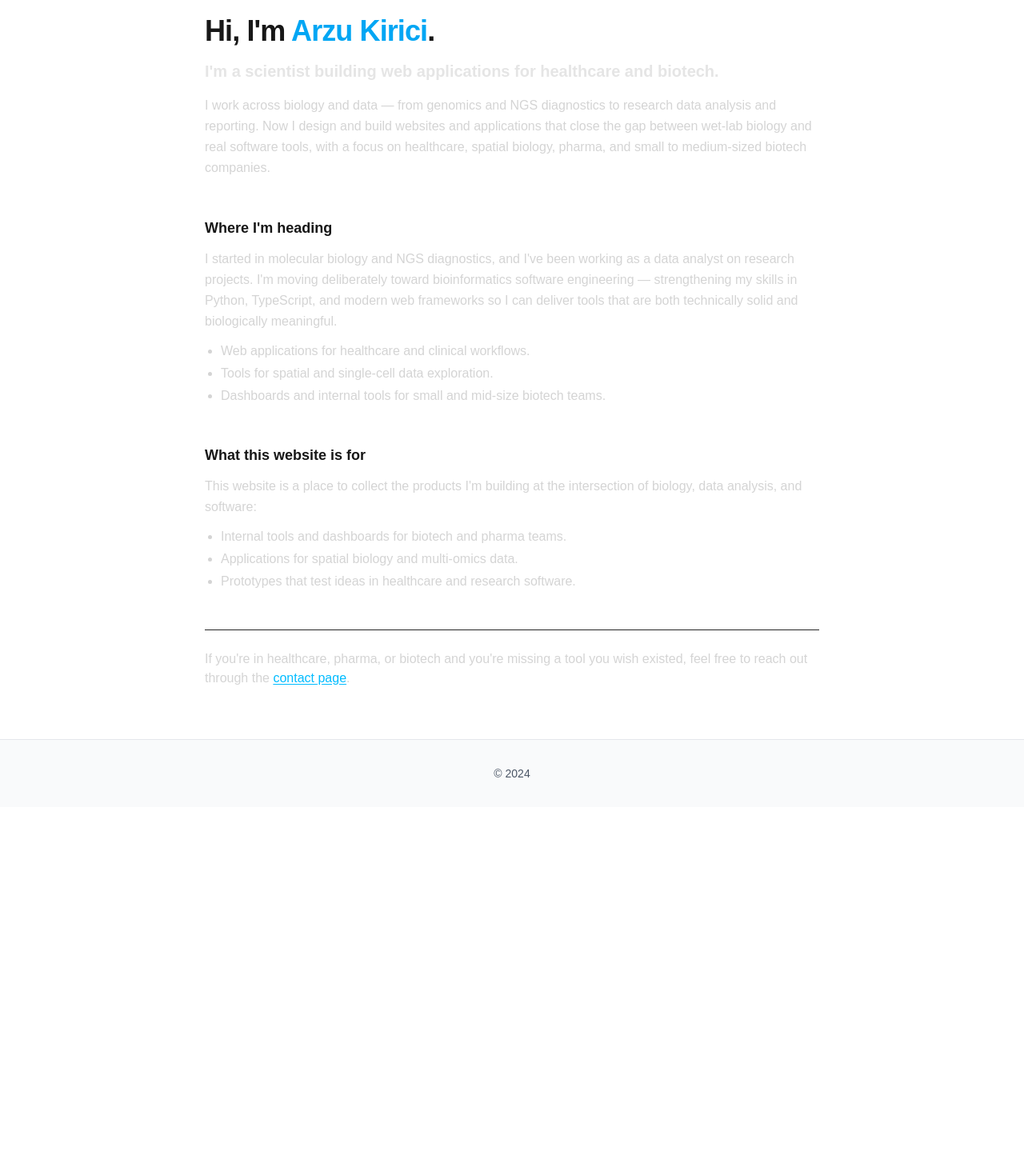
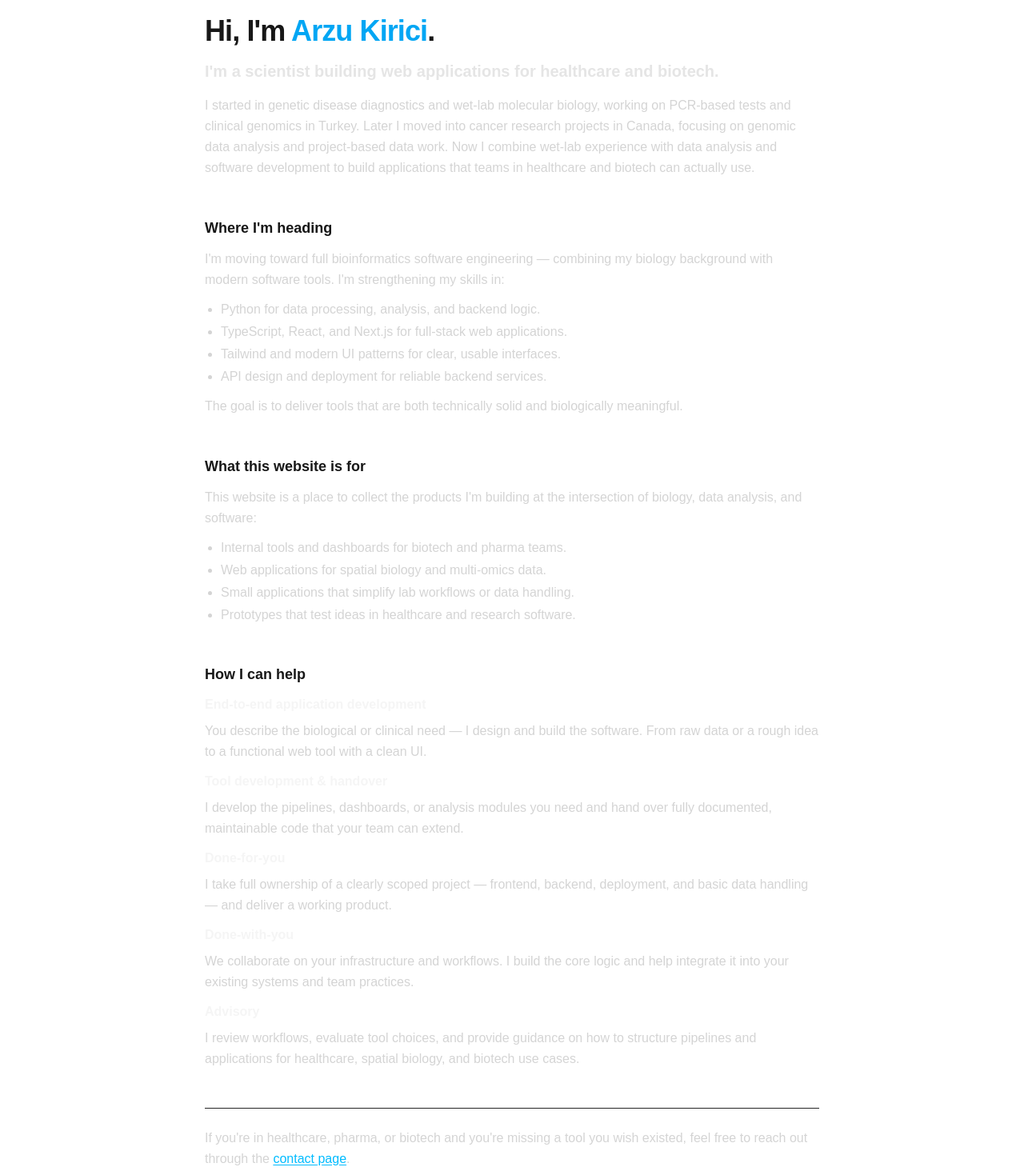
Before and after one commit to agkirici/agkirici.github.io, a Next.js app: page / in a window 1280 px wide. Shown: the part 146-1610 px from the top of the page at 80% size. Before the commit the page ends 1155 px from the top, so only its background shows below. Built offline with nearby package versions, Linux system fonts and the light colour scheme.

Commit message:
Refine homepage copy and services

```diff
--- a/app/page.tsx
+++ b/app/page.tsx
@@ -9,35 +9,39 @@ export default function HomePage() {
             Hi, I&apos;m <span className="text-sky-500">Arzu Kirici</span>.
           </h1>
           <h2 className="text-xl font-semibold text-neutral-200">
-           I'm a scientist building web applications for healthcare and biotech.
+            I&apos;m a scientist building web applications for healthcare and biotech.
           </h2>
           <p className="text-neutral-300 leading-relaxed">
-            I work across biology and data — from genomics and NGS diagnostics to
-            research data analysis and reporting. Now I design and build websites and
-            applications that close the gap between wet-lab biology and real software
-            tools, with a focus on healthcare, spatial biology, pharma, and small to
-            medium-sized biotech companies.
+            I started in genetic disease diagnostics and wet-lab molecular biology, working
+            on PCR-based tests and clinical genomics in Turkey. Later I moved into cancer
+            research projects in Canada, focusing on genomic data analysis and
+            project-based data work. Now I combine wet-lab experience with data analysis
+            and software development to build applications that teams in healthcare and
+            biotech can actually use.
           </p>
         </section>
 
-        {/* Current focus */}
+        {/* Where I'm heading */}
         <section className="space-y-3">
           <h3 className="text-lg font-semibold">Where I&apos;m heading</h3>
           <p className="text-neutral-300 leading-relaxed">
-            I started in molecular biology and NGS diagnostics, and I&apos;ve been
-            working as a data analyst on research projects. I&apos;m moving deliberately
-            toward bioinformatics software engineering — strengthening my skills in
-            Python, TypeScript, and modern web frameworks so I can deliver tools that
-            are both technically solid and biologically meaningful.
+            I&apos;m moving toward full bioinformatics software engineering — combining my
+            biology background with modern software tools. I&apos;m strengthening my skills
+            in:
           </p>
           <ul className="list-disc space-y-1 pl-5 text-neutral-300">
-            <li>Web applications for healthcare and clinical workflows.</li>
-            <li>Tools for spatial and single-cell data exploration.</li>
-            <li>Dashboards and internal tools for small and mid-size biotech teams.</li>
+            <li>Python for data processing, analysis, and backend logic.</li>
+            <li>TypeScript, React, and Next.js for full-stack web applications.</li>
+            <li>Tailwind and modern UI patterns for clear, usable interfaces.</li>
+            <li>API design and deployment for reliable backend services.</li>
           </ul>
+          <p className="text-neutral-300 leading-relaxed">
+            The goal is to deliver tools that are both technically solid and biologically
+            meaningful.
+          </p>
         </section>
 
-        {/* About this site */}
+        {/* What this website is for */}
         <section className="space-y-3">
           <h3 className="text-lg font-semibold">What this website is for</h3>
           <p className="text-neutral-300 leading-relaxed">
@@ -46,16 +50,67 @@ export default function HomePage() {
           </p>
           <ul className="list-disc space-y-1 pl-5 text-neutral-300">
             <li>Internal tools and dashboards for biotech and pharma teams.</li>
-            <li>Applications for spatial biology and multi-omics data.</li>
+            <li>Web applications for spatial biology and multi-omics data.</li>
+            <li>Small applications that simplify lab workflows or data handling.</li>
             <li>Prototypes that test ideas in healthcare and research software.</li>
           </ul>
         </section>
 
+        {/* How I help */}
+        <section className="space-y-3">
+          <h3 className="text-lg font-semibold">How I can help</h3>
+          <div className="space-y-2 text-neutral-300">
+            <h4 className="font-semibold text-neutral-100">
+              End-to-end application development
+            </h4>
+            <p className="leading-relaxed">
+              You describe the biological or clinical need — I design and build the
+              software. From raw data or a rough idea to a functional web tool with a clean
+              UI.
+            </p>
+          </div>
+
+          <div className="space-y-2 text-neutral-300">
+            <h4 className="font-semibold text-neutral-100">
+              Tool development &amp; handover
+            </h4>
+            <p className="leading-relaxed">
+              I develop the pipelines, dashboards, or analysis modules you need and hand
+              over fully documented, maintainable code that your team can extend.
+            </p>
+          </div>
+
+          <div className="space-y-2 text-neutral-300">
+            <h4 className="font-semibold text-neutral-100">Done-for-you</h4>
+            <p className="leading-relaxed">
+              I take full ownership of a clearly scoped project — frontend, backend,
+              deployment, and basic data handling — and deliver a working product.
+            </p>
+          </div>
+
+          <div className="space-y-2 text-neutral-300">
+            <h4 className="font-semibold text-neutral-100">Done-with-you</h4>
+            <p className="leading-relaxed">
+              We collaborate on your infrastructure and workflows. I build the core logic
+              and help integrate it into your existing systems and team practices.
+            </p>
+          </div>
+
+          <div className="space-y-2 text-neutral-300">
+            <h4 className="font-semibold text-neutral-100">Advisory</h4>
+            <p className="leading-relaxed">
+              I review workflows, evaluate tool choices, and provide guidance on how to
+              structure pipelines and applications for healthcare, spatial biology, and
+              biotech use cases.
+            </p>
+          </div>
+        </section>
+
         {/* Call to action */}
         <section className="border-t border-neutral-800 pt-6">
-          <p className="text-neutral-300">
-            If you&apos;re in healthcare, pharma, or biotech and you&apos;re missing a
-            tool you wish existed, feel free to reach out through the{" "}
+          <p className="text-neutral-300 leading-relaxed">
+            If you&apos;re in healthcare, pharma, or biotech and you&apos;re missing a tool
+            you wish existed, feel free to reach out through the{" "}
             <a
               href="/contact"
               className="text-sky-400 underline underline-offset-2 hover:text-sky-300"
```
